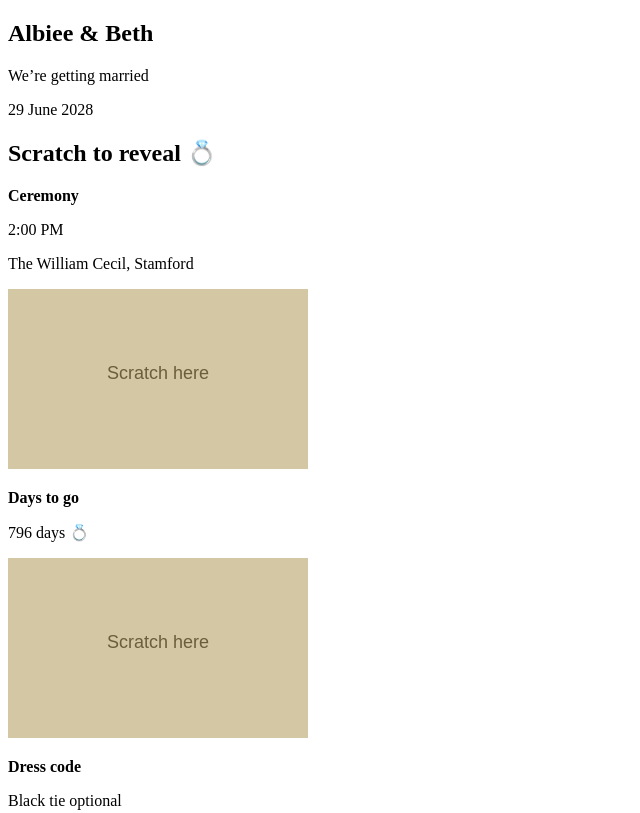
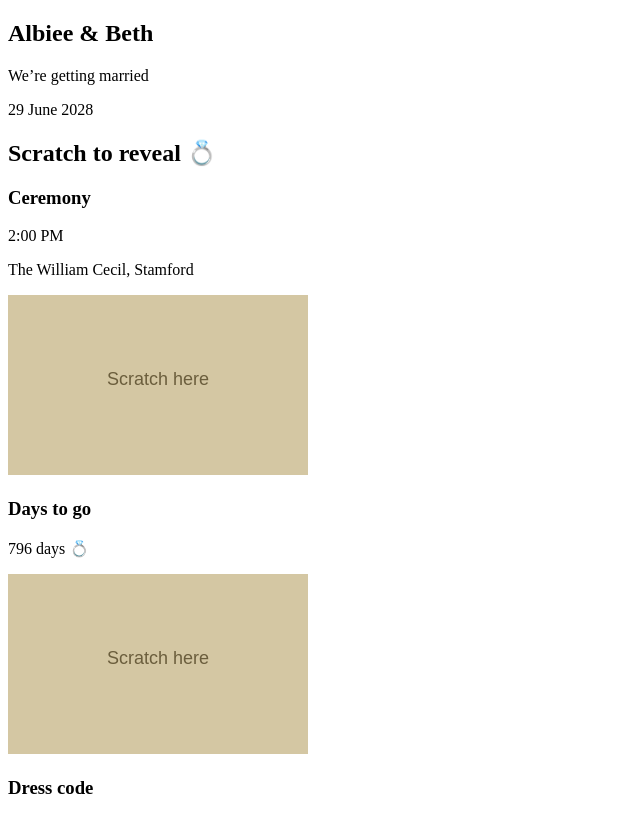
Before and after one commit to lifestylegamingtech/Wedding, a plain HTML site: page index.html in a window 1280 px wide. Shown: the top 813 px of the page, without its empty margins (0-640 px from the left). Drawn offline with Linux system fonts and the light colour scheme.

Commit message:
Update index.html

```diff
--- a/index.html
+++ b/index.html
@@ -4,7 +4,7 @@
   <meta charset="UTF-8" />
   <meta name="viewport" content="width=device-width, initial-scale=1.0" />
   <title>The Tayedzerwa Wedding 2028</title>
-  <link rel="stylesheet" href="style.css" />
+  <link rel="stylesheet" href="style.css">
 </head>
 
 <body>
@@ -18,29 +18,26 @@
 <section class="scratch-section">
   <h2>Scratch to reveal 💍</h2>
 
-  <!-- Ceremony -->
   <div class="scratch-card">
     <div class="revealed">
-      <p><strong>Ceremony</strong></p>
+      <h3>Ceremony</h3>
       <p>2:00 PM</p>
       <p>The William Cecil, Stamford</p>
     </div>
     <canvas class="scratchCanvas" width="300" height="180"></canvas>
   </div>
 
-  <!-- Countdown -->
   <div class="scratch-card">
     <div class="revealed">
-      <p><strong>Days to go</strong></p>
+      <h3>Days to go</h3>
       <p class="scratch-countdown"></p>
     </div>
     <canvas class="scratchCanvas" width="300" height="180"></canvas>
   </div>
 
-  <!-- Details -->
   <div class="scratch-card">
     <div class="revealed">
-      <p><strong>Dress code</strong></p>
+      <h3>Dress code</h3>
       <p>Black tie optional</p>
     </div>
     <canvas class="scratchCanvas" width="300" height="180"></canvas>
```
